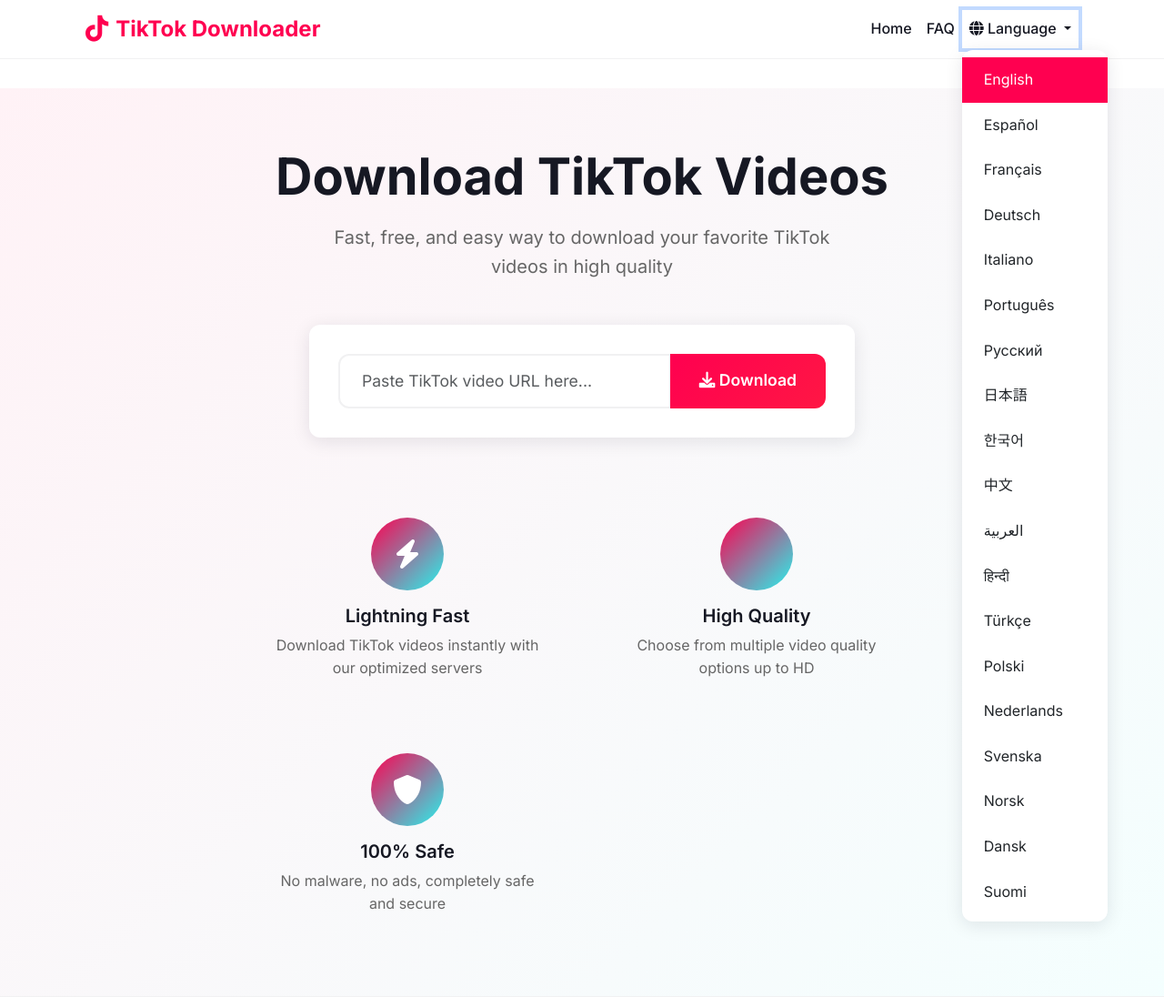
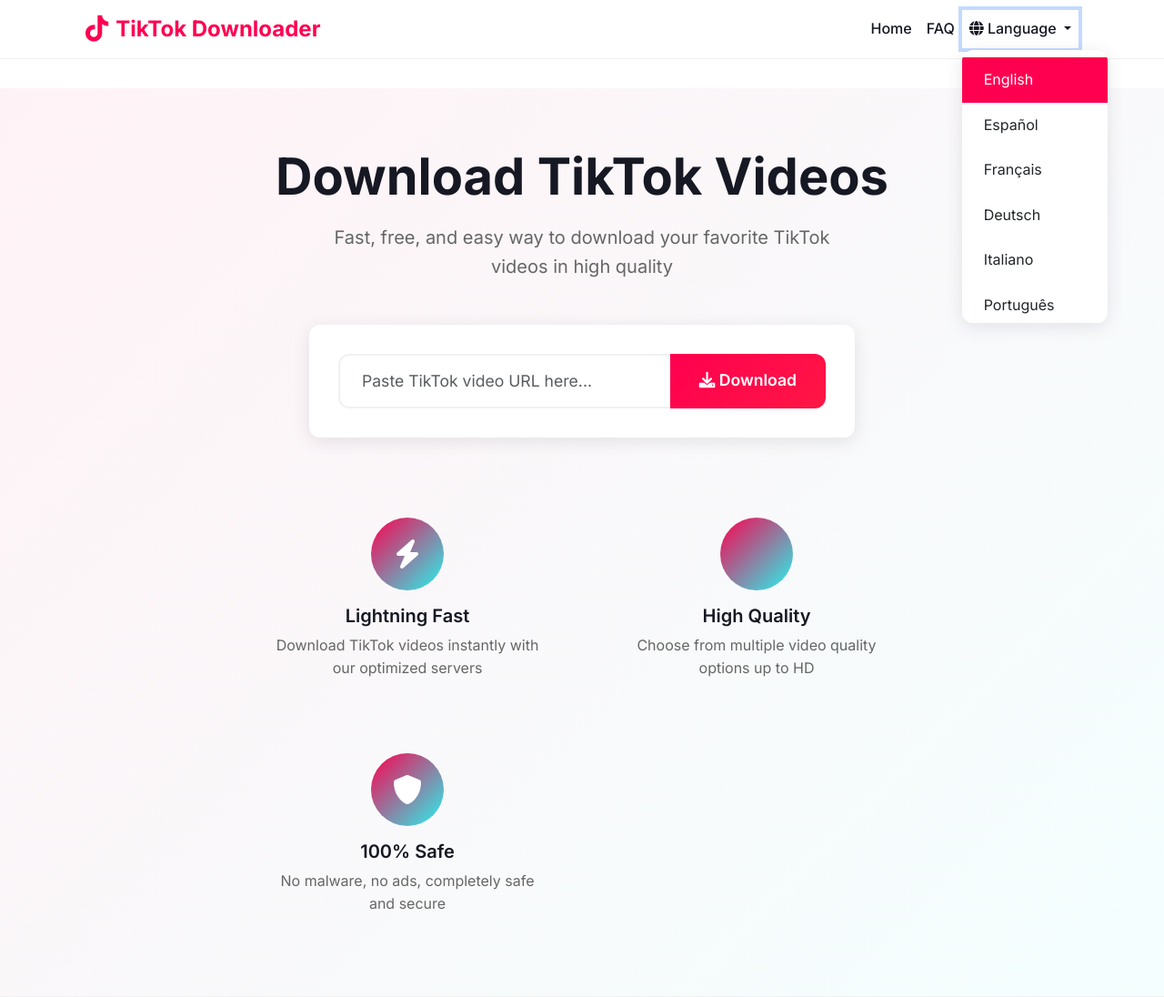
Before and after one commit to annadiarra11/NEW_TK, a Flask app: page / in a window 1280 px wide, after a click on "Language". Shown: the top 1096 px of the page at 91% size. Run offline with Flask 3, Linux system fonts and the light colour scheme; some libraries are stand-ins or nearby versions.

Commit message:
Improve language selection and fix download page redirection issues
Adjusted the language setting route to always redirect to the index page to prevent potential method errors. Modified the CSS for the dropdown to allow scrolling and set a minimum width for better language visibility.

Replit-Commit-Author: Agent
Replit-Commit-Session-Id: d864dd49-a18c-4425-93e1-3344e485cb3f
Replit-Commit-Checkpoint-Type: full_checkpoint
Replit-Commit-Screenshot-Url: https://storage.googleapis.com/screenshot-production-us-central1/9a280a9b-b02f-45bd-a5be-7969fa020a93/d864dd49-a18c-4425-93e1-3344e485cb3f/8wQiefI

```diff
--- a/routes.py
+++ b/routes.py
@@ -25,7 +25,9 @@ def index():
 def set_language(language):
     if language in get_supported_languages():
         session['language'] = language
-    return redirect(request.referrer or url_for('index'))
+
+    # Always redirect to home page to avoid method issues
+    return redirect(url_for('index'))
 
 @app.route('/download', methods=['POST'])
 def download_video():
--- a/static/css/style.css
+++ b/static/css/style.css
@@ -62,6 +62,9 @@ body {
     box-shadow: var(--shadow);
     border-radius: var(--border-radius);
     padding: 0.5rem 0;
+    max-height: 300px;
+    overflow-y: auto;
+    min-width: 160px;
 }
 
 .dropdown-item {
```
Also changed, not shown: attached_assets/image_1756139664816.png (added), attached_assets/image_1756139711265.png (added).
